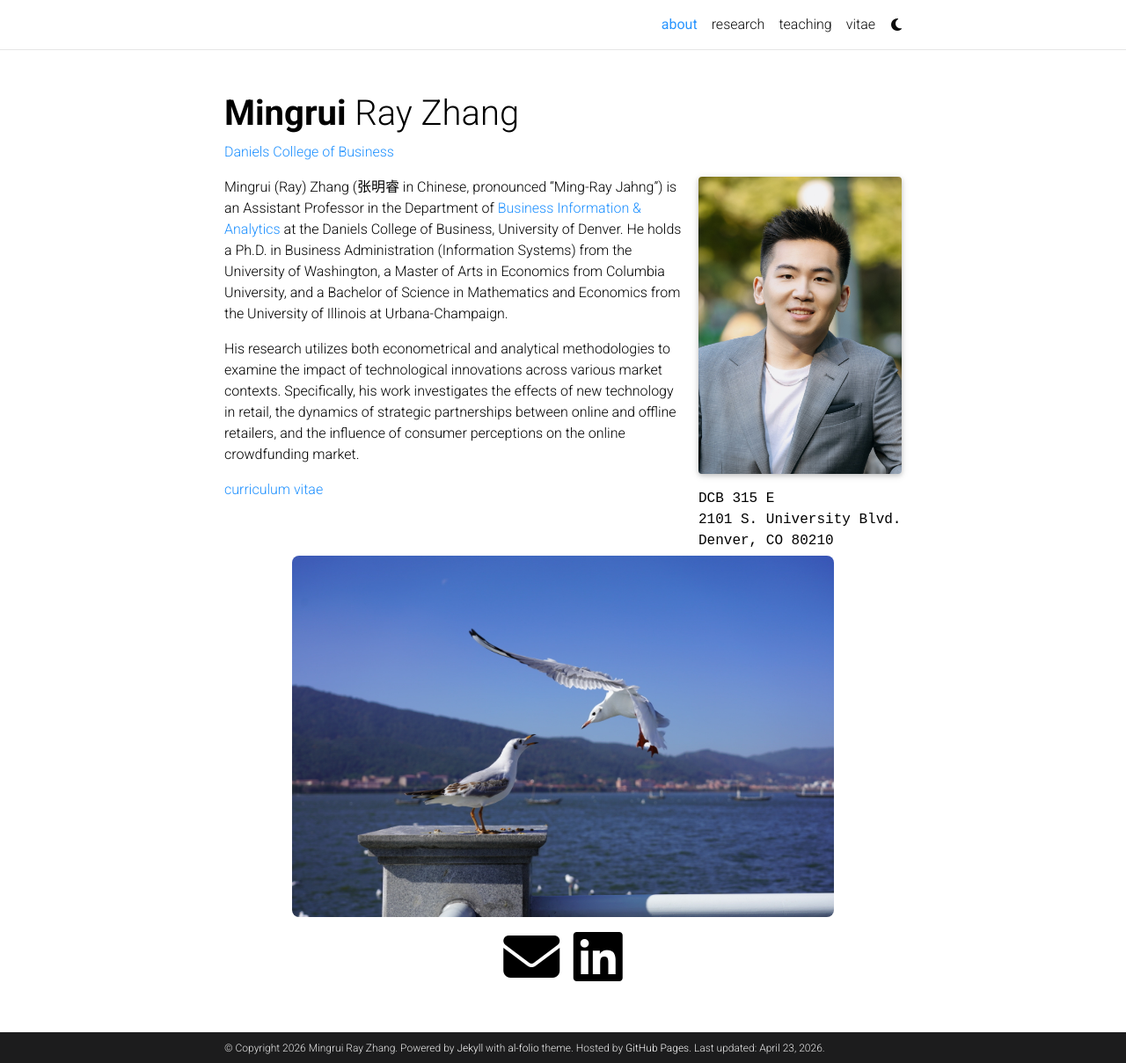
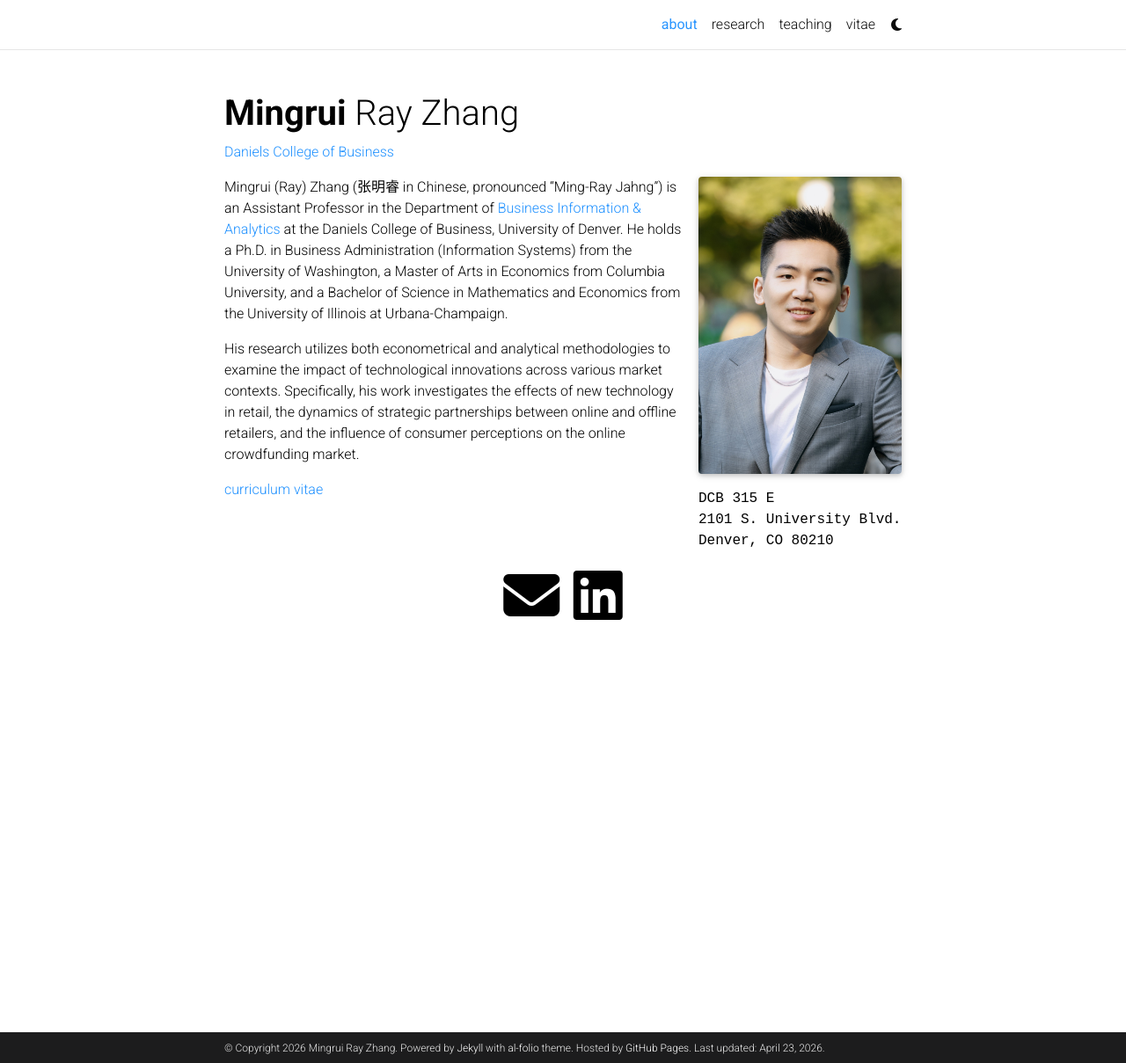
Before and after one commit to MingruiRayZhang/MingruiRayZhang.github.io, a Jekyll site: the page built from _pages/about.md, in a window 1280 px wide and 1209 px high. Shown: the whole window at 88% size. Built offline with Jekyll 4.4.1, drawn with Linux system fonts in a browser that asks for light colours; comment, search, counter and statistics services are not loaded; a style sheet for code colours, icons or effects is not loaded.

Commit message:
Update about.md

```diff
--- a/_pages/about.md
+++ b/_pages/about.md
@@ -24,7 +24,3 @@ Mingrui (Ray) Zhang (张明睿 in Chinese, pronounced "Ming-Ray Jahng") is an As
 His research utilizes both econometrical and analytical methodologies to examine the impact of technological innovations across various market contexts. Specifically, his work investigates the effects of new technology in retail, the dynamics of strategic partnerships between online and offline retailers, and the influence of consumer perceptions on the online crowdfunding market.
 
 [curriculum vitae](https://mingruirayzhang.github.io/assets/pdf/Mingrui_Zhang_CV.pdf)
-
-<div style="text-align: center; margin-top: 1rem;">
-  <img src="/assets/img/photos/2024gugu.JPG" alt="Photo 1" style="width: 80%; border-radius: 8px;">
-</div>
```
